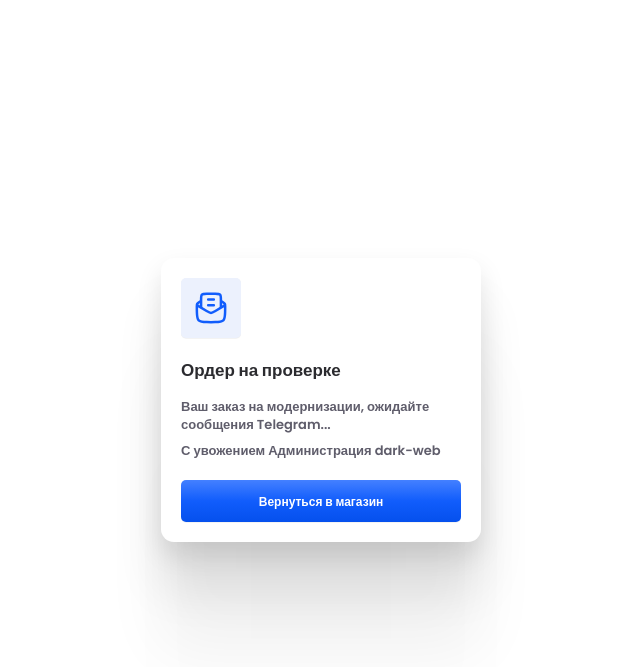
After one commit to tsyganovvv/dark-web.store, a Django app: page /products/success in a window 1280 px wide. The commit adds this page. Shown: the top 667 px of the page, without its empty margins (379-1019 px from the left). Run offline with Django 5.2, Linux system fonts and the light colour scheme; some libraries are stand-ins or nearby versions.

Commit message:
v1 dark-web

```diff
--- /dev/null
+++ b/DarkWebStore/products/templates/products/success.html
@@ -0,0 +1,56 @@
+{% load static %}
+{% load my_tags %}
+<!DOCTYPE html>
+<html lang="en">
+  <head>
+    <title>Success</title>
+    <meta charset="utf-8">
+    <meta name="viewport" content="width=device-width, initial-scale=1, shrink-to-fit=no">
+
+    <link href="https://fonts.googleapis.com/css?family=Poppins:100,200,300,400,500,600,700,800,900" rel="stylesheet">
+    <link href="https://fonts.googleapis.com/css?family=Abril+Fatface&display=swap" rel="stylesheet">
+
+    <link rel="stylesheet" href="{% static 'css/open-iconic-bootstrap.min.css'%}">
+    <link rel="stylesheet" href="{% static 'css/animate.css'%}">
+    <link rel="stylesheet" href="{% static 'css/styleforrange.css'%}">
+
+    <link rel="stylesheet" href="{% static 'css/owl.carousel.min.css'%}">
+    <link rel="stylesheet" href="{% static 'css/owl.theme.default.min.css'%}">
+    <link rel="stylesheet" href="{% static 'css/magnific-popup.css'%}">
+
+    <link rel="stylesheet" href="{% static 'css/aos.css'%}">
+
+    <link rel="stylesheet" href="{% static 'css/ionicons.min.css'%}">
+
+    <link rel="stylesheet" href="{% static 'css/bootstrap-datepicker.css'%}">
+    <link rel="stylesheet" href="{% static 'css/jquery.timepicker.css'%}">
+
+
+    <link rel="stylesheet" href="{% static 'css/flaticon.css'%}">
+    <link rel="stylesheet" href="{% static 'css/icomoon.css'%}">
+    <link rel="stylesheet" href="{% static 'css/style.css'%}">
+    <link rel="stylesheet" href="{% static 'css/success.css'%}">
+</head>
+<body>
+  <div class="containerSuccess">
+    <div class="popup">
+      <form class="form" action="{% url "main:products:success" %}" method="POST">
+        {% csrf_token %}
+        <div class="icon">
+          <svg xmlns="http://www.w3.org/2000/svg" fill="none" viewBox="0 0 34 34" height="34" width="34">
+            <path stroke-linejoin="round" stroke-width="2.5" stroke="#115DFC" d="M7.08385 9.91666L5.3572 11.0677C4.11945 11.8929 3.50056 12.3055 3.16517 12.9347C2.82977 13.564 2.83226 14.3035 2.83722 15.7825C2.84322 17.5631 2.85976 19.3774 2.90559 21.2133C3.01431 25.569 3.06868 27.7468 4.67008 29.3482C6.27148 30.9498 8.47873 31.0049 12.8932 31.1152C15.6396 31.1838 18.3616 31.1838 21.1078 31.1152C25.5224 31.0049 27.7296 30.9498 29.331 29.3482C30.9324 27.7468 30.9868 25.569 31.0954 21.2133C31.1413 19.3774 31.1578 17.5631 31.1639 15.7825C31.1688 14.3035 31.1712 13.564 30.8359 12.9347C30.5004 12.3055 29.8816 11.8929 28.6437 11.0677L26.9171 9.91666"></path>
+            <path stroke-linejoin="round" stroke-width="2.5" stroke="#115DFC" d="M2.83331 14.1667L12.6268 20.0427C14.7574 21.3211 15.8227 21.9603 17 21.9603C18.1772 21.9603 19.2426 21.3211 21.3732 20.0427L31.1666 14.1667"></path>
+            <path stroke-width="2.5" stroke="#115DFC" d="M7.08331 17V8.50001C7.08331 5.82872 7.08331 4.49307 7.91318 3.66321C8.74304 2.83334 10.0787 2.83334 12.75 2.83334H21.25C23.9212 2.83334 25.2569 2.83334 26.0868 3.66321C26.9166 4.49307 26.9166 5.82872 26.9166 8.50001V17"></path>
+            <path stroke-linejoin="round" stroke-linecap="round" stroke-width="2.5" stroke="#115DFC" d="M14.1667 14.1667H19.8334M14.1667 8.5H19.8334"></path>
+          </svg>
+        </div>
+        <div class="note">
+          <label class="title">Ордер на проверке</label>
+          <span class="subtitle">Ваш заказ на модернизации, ожидайте сообщения Telegram...</span>
+          <span class="subtitle">С увожением Администрация dark-web</span>
+        </div>
+        <button class="submit">Вернуться в магазин</button>
+      </form>
+    </div>
+  </div>
+</body>
--- a/DarkWebStore/products/urls.py
+++ b/DarkWebStore/products/urls.py
@@ -1,6 +1,6 @@
 from django.urls import path
 
-from products.views import index, product, order
+from products.views import index, product, order, success
 
 
 app_name = 'products'
@@ -9,4 +9,5 @@ urlpatterns = [
     path('', index, name='index'),
     path('<int:id>', product, name='product'),
     path('<int:id>/order', order, name='order'),
+    path('success', success, name='success')
 ]
--- a/DarkWebStore/products/views.py
+++ b/DarkWebStore/products/views.py
@@ -38,11 +38,18 @@ def product(request, id):
 
     return render(request, 'products/product.html', context)
 def order(request, id):
-    form = []
+    if request.method == 'POST':
+        return HttpResponseRedirect(reverse('main:products:success'))
     context = {
-        'form' : form,
+
         'id' : request.path.split('/')[-2],
     }
-    context['product'] = Product.objects.filter(id=context['id'])
+    context['product'] = Product.objects.get(id=context['id'])
+    context['order'] = Order.objects.get(user_name=request.user)
 
     return render(request, 'products/order.html', context)
+
+def success(request):
+    if request.method == 'POST':
+        return HttpResponseRedirect(reverse('main:products:index'))
+    return render(request, 'products/success.html')
--- /dev/null
+++ b/DarkWebStore/static/css/success.css
@@ -0,0 +1,97 @@
+
+.containerSuccess {
+  width: 200px;
+  position: absolute;
+  left: 0;
+  right: 0;
+  margin: 0 auto;
+  top: 50%;
+  transform: translate(0, -50%);
+}
+.popup {
+    position: relative;
+    width: 320px;
+    height: fit-content;
+    background: #FFFFFF;
+    box-shadow: 0px 187px 75px rgba(0, 0, 0, 0.01), 0px 105px 63px rgba(0, 0, 0, 0.05), 0px 47px 47px rgba(0, 0, 0, 0.09), 0px 12px 26px rgba(0, 0, 0, 0.1), 0px 0px 0px rgba(0, 0, 0, 0.1);
+    border-radius: 13px;
+  }
+
+  .form {
+    display: flex;
+    flex-direction: column;
+    align-items: flex-start;
+    padding: 20px;
+    gap: 20px;
+  }
+
+  .icon {
+    display: flex;
+    align-items: center;
+    justify-content: center;
+    width: 60px;
+    height: 60px;
+    background: #ECF1FD;
+    box-shadow: 0px 0.5px 0.5px #EFEFEF, 0px 1px 0.5px rgba(239, 239, 239, 0.5);
+    border-radius: 5px;
+  }
+
+  .note {
+    display: flex;
+    flex-direction: column;
+    gap: 8px;
+  }
+
+  .title {
+    font-style: normal;
+    font-weight: 700;
+    font-size: 17px;
+    line-height: 24px;
+    color: #2B2B2F;
+  }
+
+  .subtitle {
+    font-style: normal;
+    font-weight: 600;
+    font-size: 13px;
+    line-height: 18px;
+    color: #5F5D6B;
+  }
+
+  .input_field {
+    width: 100%;
+    height: 42px;
+    padding: 0 0 0 12px;
+    border-radius: 5px;
+    outline: none;
+    border: 1px solid #e5e5e5;
+    filter: drop-shadow(0px 1px 0px #efefef)
+      drop-shadow(0px 1px 0.5px rgba(239, 239, 239, 0.5));
+    transition: all 0.3s cubic-bezier(0.15, 0.83, 0.66, 1);
+  }
+
+  .input_field:focus {
+    border: 1px solid transparent;
+    box-shadow: 0px 0px 0px 1px #2B2B2F;
+    background-color: transparent;
+  }
+
+  .form button.submit {
+    display: flex;
+    flex-direction: row;
+    justify-content: center;
+    align-items: center;
+    padding: 10px 18px;
+    gap: 10px;
+    width: 100%;
+    height: 42px;
+    background: linear-gradient(180deg, #4480FF 0%, #115DFC 50%, #0550ED 100%);
+    box-shadow: 0px 0.5px 0.5px #EFEFEF, 0px 1px 0.5px rgba(239, 239, 239, 0.5);
+    border-radius: 5px;
+    border: 0;
+    font-style: normal;
+    font-weight: 600;
+    font-size: 12px;
+    line-height: 15px;
+    color: #ffffff;
+  }
--- /dev/null
+++ b/DarkWebStore/static/js/copy.js
@@ -0,0 +1,3 @@
+let copy = (copyText) => {
+    navigator.clipboard.writeText(copyText);
+}
```
Also changed, not shown: DarkWebStore/products/templates/products/order.html (+40 -0 lines), DarkWebStore/static/css/button.css (added, +49 -0 lines), DarkWebStore/db.sqlite3.
